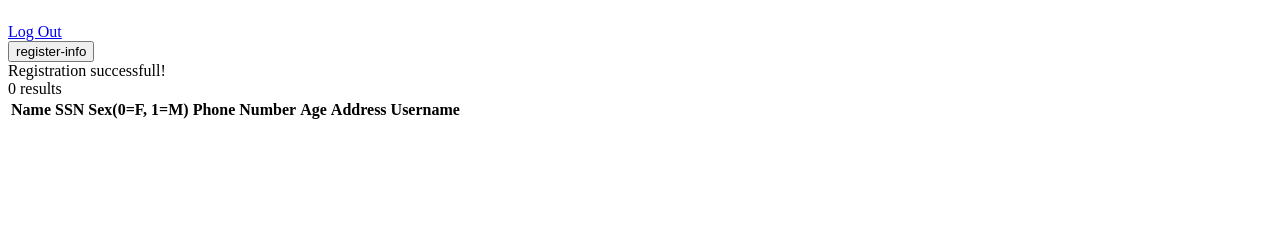
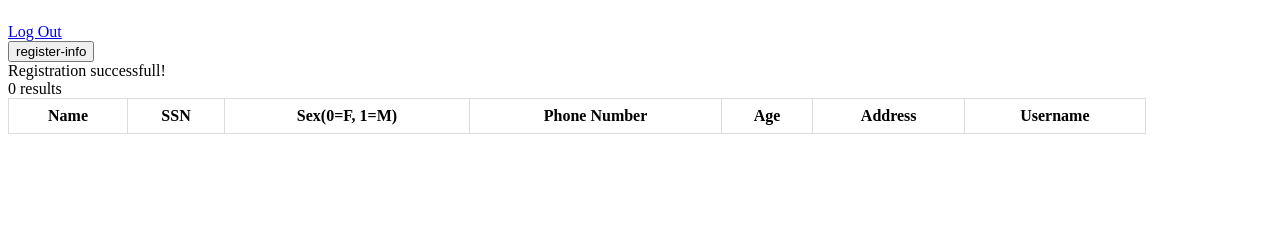
Before and after one commit to candry1/480-hospital-database, a PHP site: page /480-hospital-database/patient-files/patient-home.php in a window 1280 px wide. Shown: the part 83-323 px from the top of the page. Run offline with PHP 8.4, Linux system fonts and the light colour scheme; the visitor is signed in with stand-in values (Sample User, id 1); data that the repository does not hold is empty.

Commit message:
adding styling for patients table

```diff
--- a/patient-files/patient-home.css
+++ b/patient-files/patient-home.css
@@ -0,0 +1,9 @@
+table {
+    border-collapse: collapse;
+    width: 90%;
+}
+
+td, th {
+    border: 1px solid #dddddd;
+    padding: 8px;
+}
--- a/patient-files/patient-home.php
+++ b/patient-files/patient-home.php
@@ -137,11 +137,11 @@
                             echo "
                             <tr>
                                 <td>" . $row["Fname"]. " " . $row["MI"]. ". " . $row["Lname"]. "</td>
-                                <td>" . $row["eid"]. "</td>
+                                <td>" . $row["ssn"]. "</td>
                                 <td>" . $row["gender"]. "</td>
                                 <td>" . $row["phone_number"]. "</td>
                                 <td>" . $row["age"]. "</td>
-                                <td>" . $row["street"].  ", " . $row["city"] . ", ". $row["state"]."</td>
+                                <td>" . $row["building_number"]. " " .$row["direction"]. " " .$row["street_name"].", " . $row["city"] . ", ". $row["zip_code"]. ", ". $row["state_initials"]."</td>
                                 <td>" . $row["user_name"]. "</td>
                             </tr>";
                         }
```
Also changed, not shown: patient-files/patient-home.html (added).
